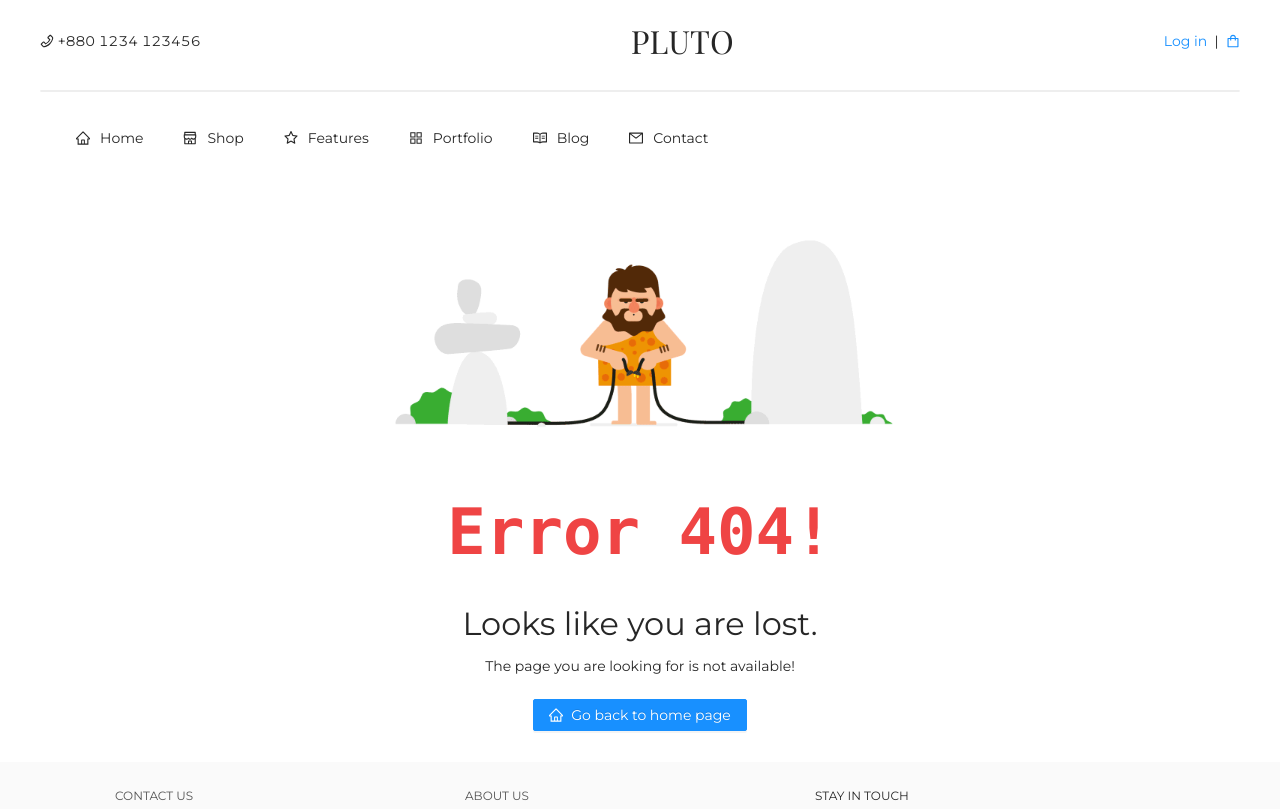
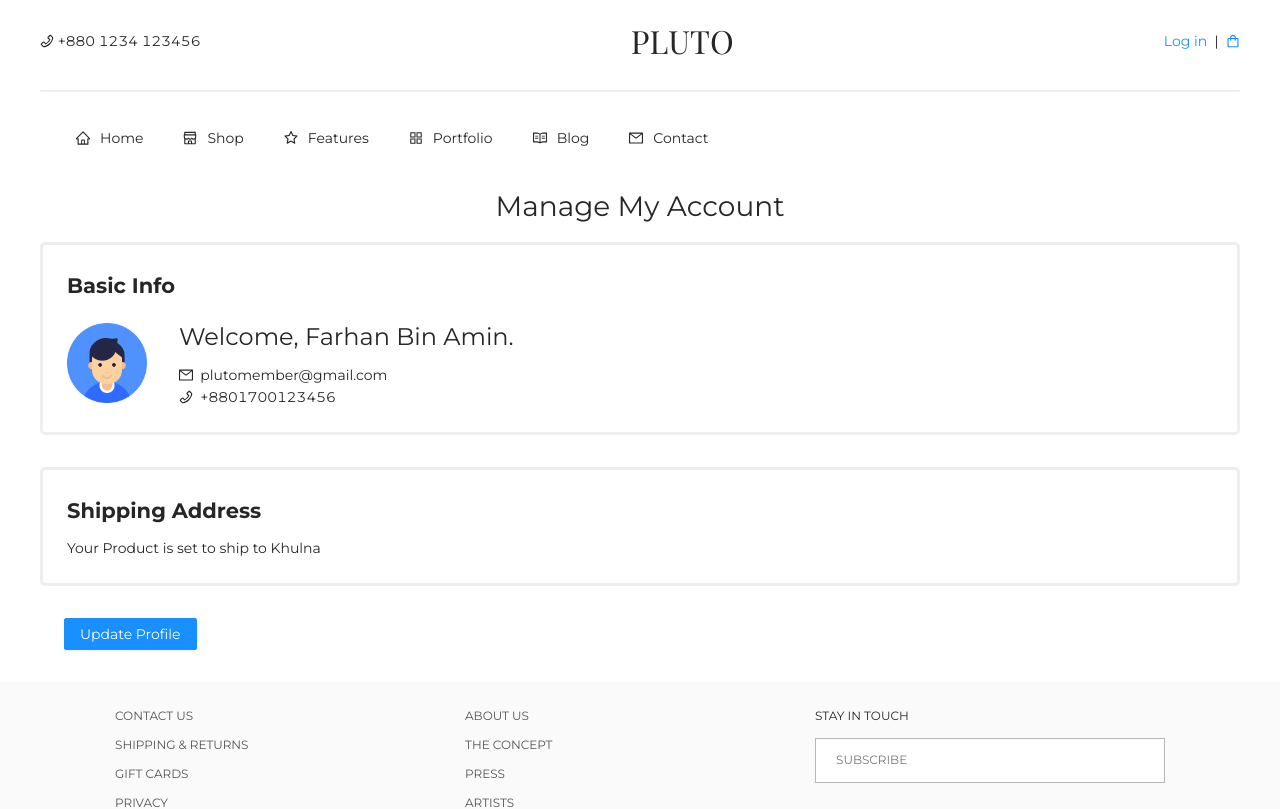
Before and after one commit to Alamin02/pluto, a React (Create React App) app: page /profile in a window 1280 px wide. Shown: the top 809 px of the page. Built offline with nearby package versions, Linux system fonts and the light colour scheme; a web font is replaced by a local one.

Commit message:
fix: refactored whole UserProfile comp

```diff
--- a/src/App.js
+++ b/src/App.js
@@ -6,6 +6,7 @@ import { BrowserRouter as Router, Switch, Route } from "react-router-dom";
 import Home from "./pages/Home";
 import ProductDetails from "./pages/ProductDetails";
 import PageNotFound from "./pages/PageNotFound";
+import UserProfile from "./components/user-profile/UserProfile";
 
 import Navbar from "./components/navbar/Navbar";
 import Footer from "./components/footer/Footer";
@@ -17,6 +18,7 @@ function App() {
       <Switch>
         <Route path="/" component={Home} exact />
         <Route path="/product" component={ProductDetails} exact />
+        <Route path="/profile" component={UserProfile} />
         <Route component={PageNotFound} />
       </Switch>
       <Footer />
--- a/src/components/user-profile/UserProfile.js
+++ b/src/components/user-profile/UserProfile.js
@@ -1,6 +1,6 @@
 import { Button } from "antd";
+import { MailOutlined, PhoneOutlined } from "@ant-design/icons";
 
-import EachProfileItem from "./EachProfileItem";
 import userInfo from "./userInfo";
 
 import styles from "./UserProfile.module.css";
@@ -11,10 +11,38 @@ function UserProfile() {
       <h1 className={styles.mainHeading}>Manage my account</h1>
 
       <section className={styles.eachSection} key={userInfo.key}>
-        <h2 className={styles.eachSectionTitle}>Basic Info</h2>
-        {userInfo.map((eachItem) => (
-          <EachProfileItem type={eachItem.type} data={eachItem.data} />
-        ))}
+        <h2 className={styles.eachSectionTitle}>Basic info</h2>
+        <div className={styles.basicInfo}>
+          <div>
+            <img
+              src={userInfo.photo}
+              className={styles.userAvatar}
+              alt="user_photo"
+            />
+          </div>
+          <div className={styles.basicInfoText}>
+            <div className={styles.welcomeMessage}>
+              Welcome, {userInfo.name}.
+            </div>
+            <div>
+              <MailOutlined />
+              &nbsp;&nbsp;
+              {userInfo.email}
+            </div>
+            <div className={styles.alignItems}>
+              <PhoneOutlined />
+              &nbsp;&nbsp;
+              {userInfo.phone}
+            </div>
+          </div>
+        </div>
+      </section>
+
+      <section className={styles.emptySpace}></section>
+
+      <section className={styles.eachSection} key={userInfo.key}>
+        <h2 className={styles.eachSectionTitle}>Shipping address</h2>
+        <div>Your Product is set to ship to {userInfo.address}</div>
       </section>
 
       <section className={styles.buttonSection}>
--- a/src/components/user-profile/UserProfile.module.css
+++ b/src/components/user-profile/UserProfile.module.css
@@ -15,35 +15,38 @@
   padding: 1.5rem;
 }
 
+.eachSectionTitle {
+  font-weight: bold;
+  text-transform: capitalize;
+}
+
 .buttonSection {
   border: 0.2rem transparent #eeeeee;
   border-radius: 5px;
   padding: 1.5rem;
-}
-
-.eachSectionTitle {
-  font-weight: bold;
-}
-
-.eachProfileItem {
-  display: grid;
-  grid-template-columns: repeat(2, minmax(0, 1fr));
-  gap: 1rem;
-}
-
-.infoSection {
-  width: 50%;
-}
-
-.infoSectionFirstCol {
-  width: 70%;
+  margin-top: 0.5rem;
   margin-bottom: 0.5rem;
 }
 
-.infoSectionSecondCol {
-  margin-left: -3rem;
+.basicInfo {
+  display: flex;
+  align-items: center;
+  margin-top: 1rem;
 }
 
-.emptySpaceBetweenSections {
+.userAvatar {
+  width: 5rem;
+}
+
+.basicInfoText {
+  margin-left: 2rem;
+}
+
+.welcomeMessage {
+  font-size: 1.5rem;
+  margin-bottom: 0.5rem;
+}
+
+.emptySpace {
   padding: 1rem;
 }
--- a/src/components/user-profile/userInfo.js
+++ b/src/components/user-profile/userInfo.js
@@ -1,31 +1,12 @@
 import avatarImage from "./avatar1.png";
 
-let UserInfo = [
-  {
-    id: 1,
-    type: "Name",
-    data: "First pluto member",
-  },
-  {
-    id: 2,
-    type: "Photo",
-    data: avatarImage,
-  },
-  {
-    id: 3,
-    type: "Phone number",
-    data: "+8801700123456",
-  },
-  {
-    id: 4,
-    type: "Email",
-    data: "plutomember@gmail.com",
-  },
-  {
-    id: 5,
-    type: "Shipping Address",
-    data: "Khulna",
-  },
-];
+let userInfo = {
+  id: 1,
+  name: "Farhan Bin Amin",
+  photo: avatarImage,
+  phone: "+8801700123456",
+  email: "plutomember@gmail.com",
+  address: "Khulna",
+};
 
-export default UserInfo;
+export default userInfo;
```
Also changed, not shown: src/components/user-profile/EachProfileItem.js (deleted, +0 -16 lines), src/pages/User.js (deleted, +0 -11 lines).
